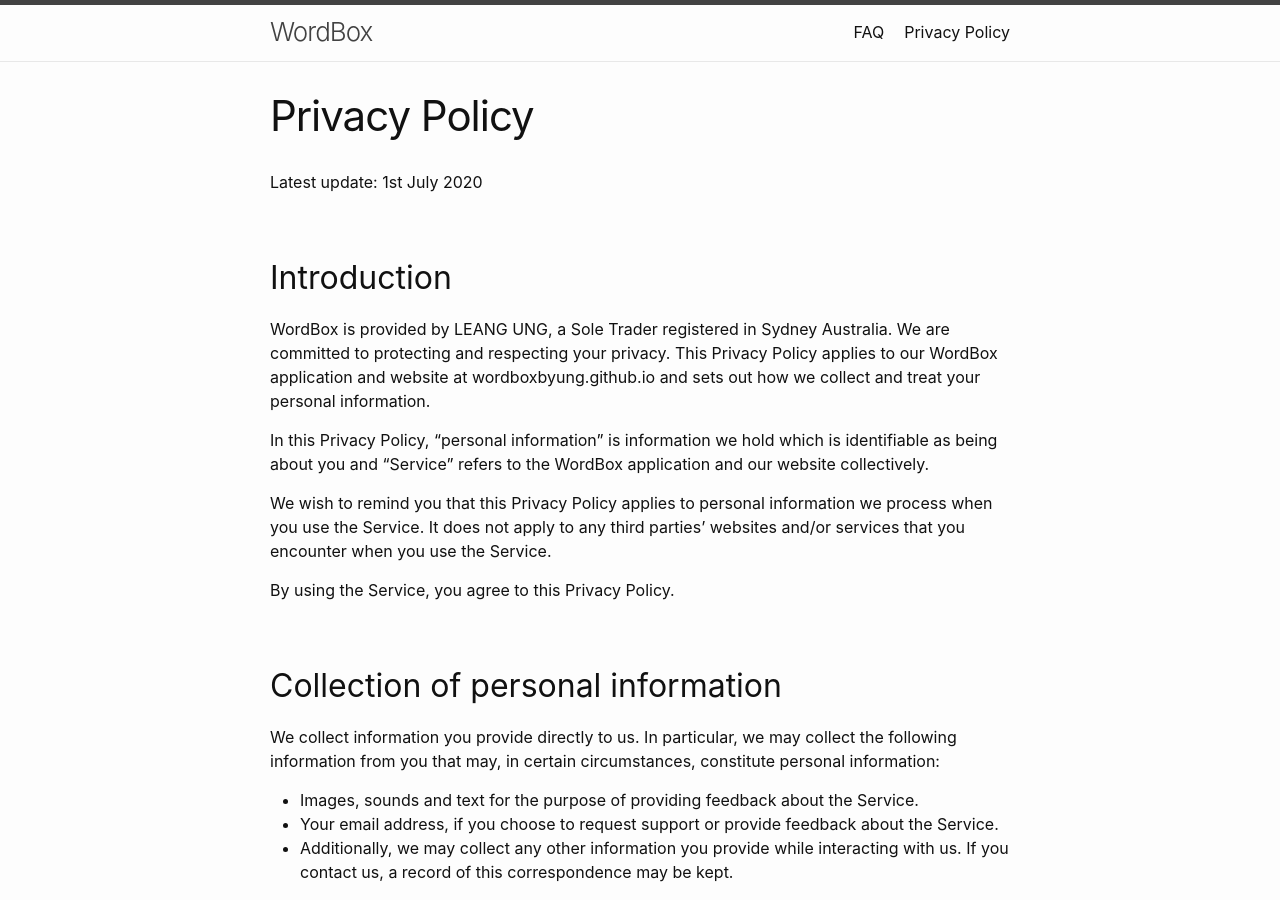
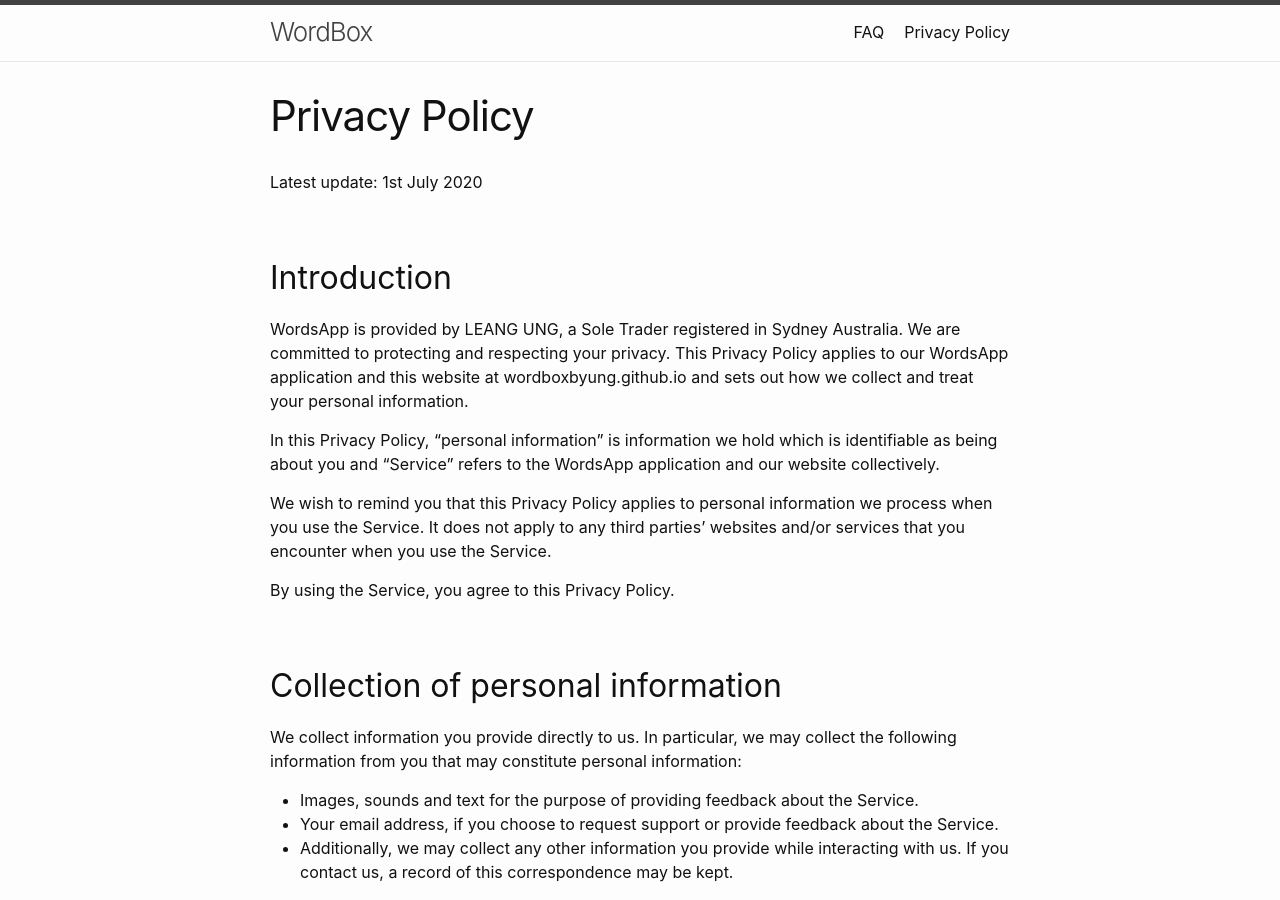
Before and after one commit to wordboxbyung/wordboxbyung.github.io, a Jekyll site: the page built from privacy.md, in a window 1280 px wide and 900 px high. Built offline with Jekyll 4.4.1, drawn with Linux system fonts in a browser that asks for light colours; some of the changed text lies outside the part shown.

Commit message:
Update privacy.md

```diff
--- a/privacy.md
+++ b/privacy.md
@@ -8,9 +8,9 @@ Latest update: 1st July 2020
 
 ## Introduction
 
-WordBox is provided by LEANG UNG, a Sole Trader registered in Sydney Australia. We are committed to protecting and respecting your privacy. This Privacy Policy applies to our WordBox application and website at wordboxbyung.github.io and sets out how we collect and treat your personal information.
+WordsApp is provided by LEANG UNG, a Sole Trader registered in Sydney Australia. We are committed to protecting and respecting your privacy. This Privacy Policy applies to our WordsApp application and this website at wordboxbyung.github.io and sets out how we collect and treat your personal information.
 
-In this Privacy Policy, "personal information" is information we hold which is identifiable as being about you and “Service” refers to the WordBox application and our website collectively.
+In this Privacy Policy, "personal information" is information we hold which is identifiable as being about you and “Service” refers to the WordsApp application and our website collectively.
 
 We wish to remind you that this Privacy Policy applies to personal information we process when you use the Service. It does not apply to any third parties’ websites and/or services that you encounter when you use the Service.
 
@@ -18,7 +18,7 @@ By using the Service, you agree to this Privacy Policy.
 
 ## Collection of personal information
 
-We collect information you provide directly to us. In particular, we may collect the following information from you that may, in certain circumstances, constitute personal information:
+We collect information you provide directly to us. In particular, we may collect the following information from you that may constitute personal information:
 * Images, sounds and text for the purpose of providing feedback about the Service.
 * Your email address, if you choose to request support or provide feedback about the Service.
 * Additionally, we may collect any other information you provide while interacting with us. If you contact us, a record of this correspondence may be kept.
```
Also changed, not shown: other parts of privacy.md (+1 -1 lines).
